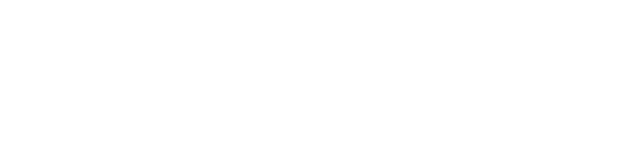
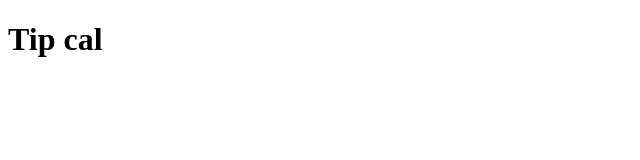
Before and after one commit to Spergliz/tip-cal, a plain HTML site: page Index.html in a window 1280 px wide. Shown: the whole page, without its empty margins (0-640 px from the left). Drawn offline with Linux system fonts and the light colour scheme.

Commit message:
Update Index.html

```diff
--- a/Index.html
+++ b/Index.html
@@ -7,6 +7,9 @@
     <title>Document</title>
 </head>
 <body>
+    <h1 id="">Tip cal</h1>
+
+</body>
 
 </body>
 </html>
```
